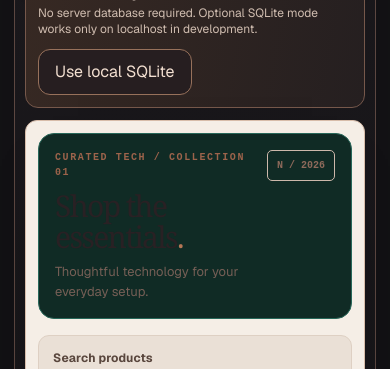
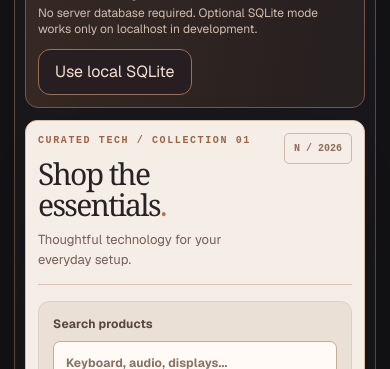
Before and after one commit to Dleteo/Nexus-AI, a Next.js app: page /en/labs in a window 390 px wide. Shown: the part 1840-2209 px from the top of the page. Built offline with nearby package versions, Linux system fonts and the light colour scheme.

Commit message:
fix(commerce): remove remaining inherited green from collection banner and product pricing

```diff
--- a/components/labs/commerce-premium.css
+++ b/components/labs/commerce-premium.css
@@ -270,3 +270,24 @@
   .nexus-lab-shell[data-lab="commerce"] .commerce-product-card{transition:none}
   .nexus-lab-shell[data-lab="commerce"] .commerce-product-card:hover{transform:none}
 }
+
+/* Explicitly neutralize legacy green selectors that targeted the first catalog
+   child and product price, including the dedicated-page theme rules. */
+.nexus-lab-shell[data-lab="commerce"] .commerce-catalog>div.commerce-collection-heading{
+  padding:0 0 23px;
+  border:0;
+  border-bottom:1px solid #d7c4b5;
+  border-radius:0;
+  background:transparent;
+}
+.nexus-lab-shell[data-lab="commerce"] .commerce-catalog>div.commerce-search-controls{
+  border:1px solid #ded0c3;
+  background:#eae0d6;
+  border-radius:11px;
+}
+.nexus-lab-shell[data-standalone="true"][data-lab="commerce"] .commerce-catalog .commerce-product-card p.commerce-product-price{
+  color:#9a543b;
+}
+@media(max-width:660px){
+  .nexus-lab-shell[data-lab="commerce"] .commerce-catalog>div.commerce-collection-heading{padding-bottom:14px}
+}
```
